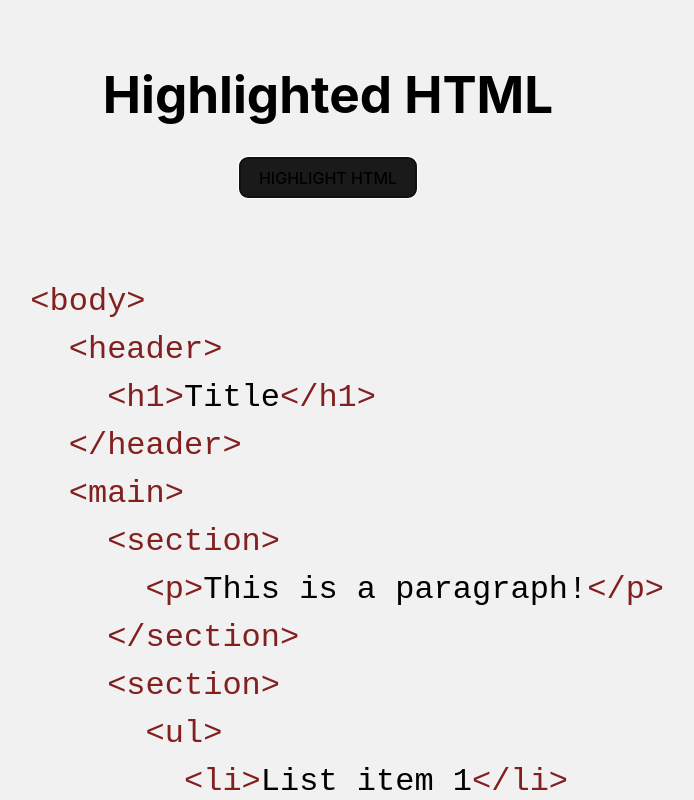
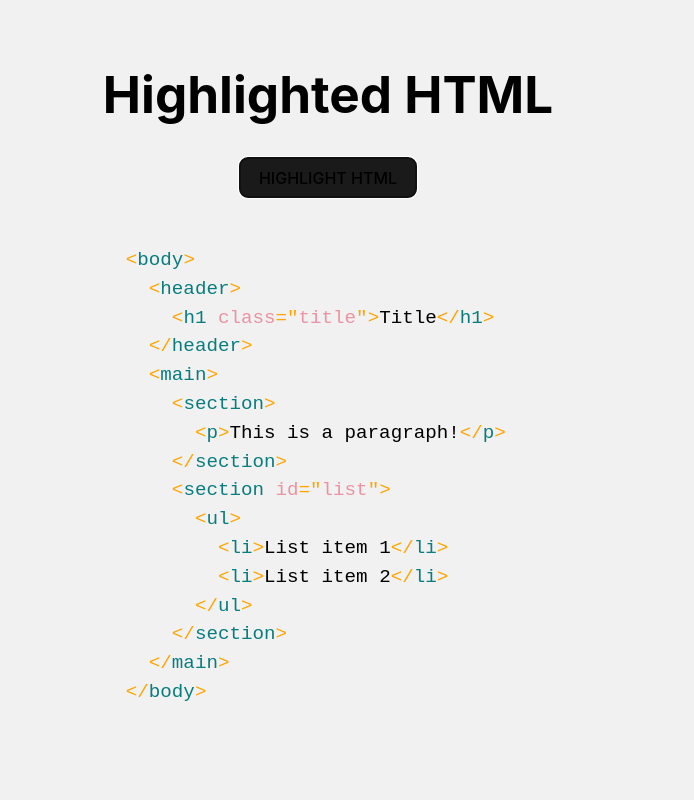
Before and after one commit to willemverbuyst/highlight-code, a website built with Vite: page index.html in a window 1280 px wide. Both pictures are taken after a click on the button "HIGHLIGHT HTML". Shown: the top 800 px of the page, without its empty margins (312-1006 px from the left). Built offline with nearby package versions, Linux system fonts and the light colour scheme.

Commit message:
Highlight attributes

```diff
--- a/src/highlight.ts
+++ b/src/highlight.ts
@@ -1,13 +1,13 @@
 const HTML_STRING = `
   <body>
     <header>
-      <h1>Title</h1>
+      <h1 class="title">Title</h1>
     </header>
     <main>
       <section>
         <p>This is a paragraph!</p>
       </section>
-      <section>
+      <section id="list">
         <ul>
           <li>List item 1</li>
           <li>List item 2</li>
@@ -20,7 +20,14 @@ const HTML_STRING = `
 export function highlightTags() {
   const output = HTML_STRING.replace(/</g, "&lt;")
     .replace(/>/g, "&gt;")
-    .replace(/(&lt;\/?[\w-]+&gt;)/g, '<span class="html-tag">$1</span>');
+    .replace(
+      /(&lt;\/?)([\w-]+)(&gt;)/g,
+      '<span class="html-symbol">$1</span><span class="html-element">$2</span><span class="html-symbol">$3</span>'
+    )
+    .replace(
+      /(&lt;)([\w-]+\s)(class|id)(=")([a-z-]+)(")(&gt;)/g,
+      '<span class="html-symbol">$1</span><span class="html-element">$2</span><span class="html-attribute">$3</span><span class="html-symbol">$4</span><span class="html-attribute">$5</span><span class="html-symbol">$6</span><span class="html-symbol">$7</span>'
+    );
 
   const textField = document.querySelector<HTMLElement>("#html-text");
   if (textField) textField.innerHTML = output;
--- a/src/style.css
+++ b/src/style.css
@@ -64,9 +64,17 @@ button:focus-visible {
 }
 
 pre {
-  font-size: 2rem;
+  font-size: 1.2rem;
 }
 
-.html-tag {
-  color: #822020;
+.html-symbol {
+  color: orange;
 }
+
+.html-element {
+  color: rgb(9, 125, 125);
+}
+
+.html-attribute {
+  color: rgb(235, 147, 162);
+}
```
